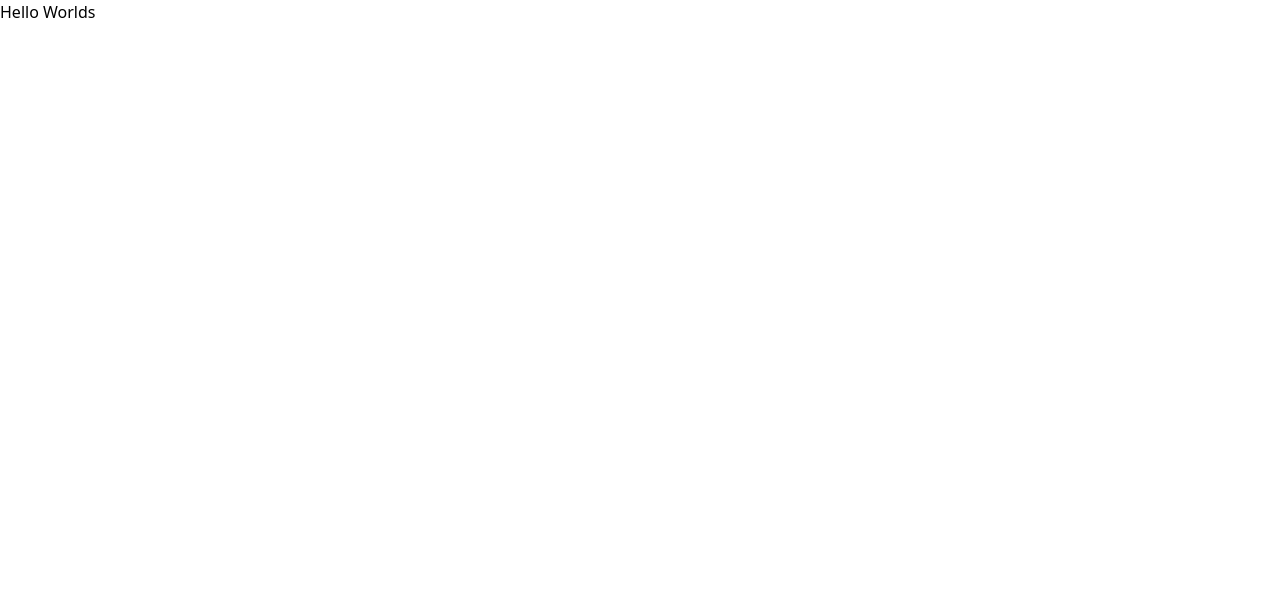
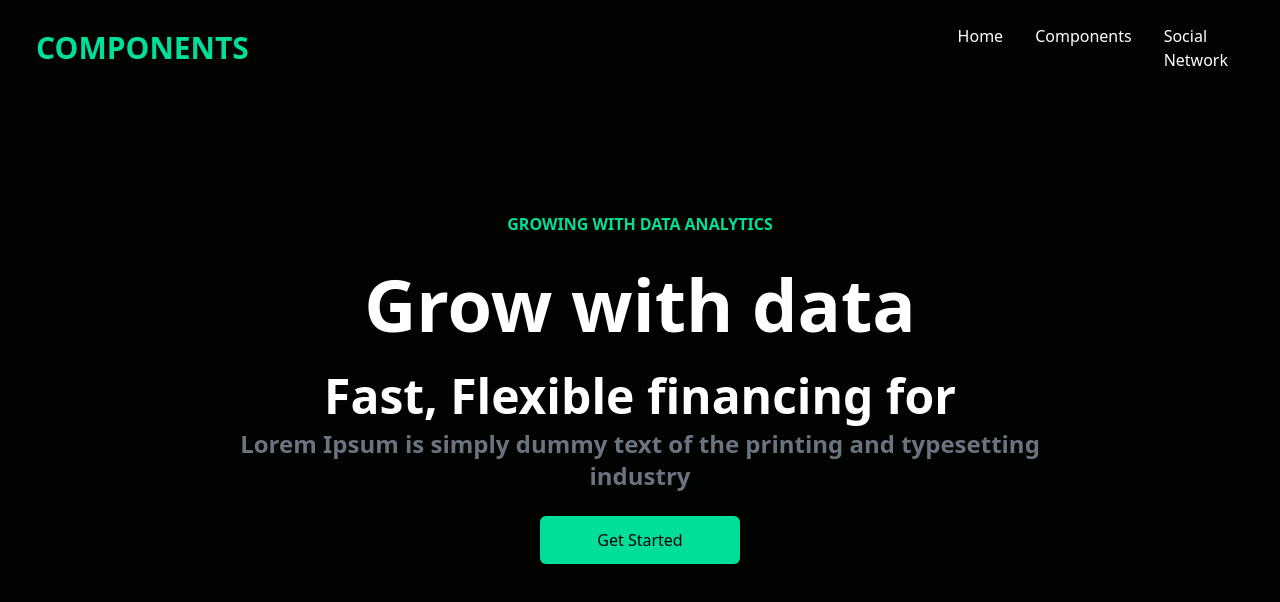
Before and after one commit to halerssonparis/my-own-components, a Next.js app: page / in a window 1280 px wide. Shown: the top 602 px of the page. Built offline with nearby package versions, Linux system fonts and the light colour scheme.

Commit message:
Created main page

```diff
--- a/package.json
+++ b/package.json
@@ -14,7 +14,8 @@
     "eslint-config-next": "13.2.4",
     "next": "13.2.4",
     "react": "18.2.0",
-    "react-dom": "18.2.0"
+    "react-dom": "18.2.0",
+    "react-icons": "^4.8.0"
   },
   "devDependencies": {
     "@types/node": "18.15.10",
--- /dev/null
+++ b/src/components/Analytics.tsx
@@ -0,0 +1,5 @@
+const Analytics = () => {
+    return <div></div>
+}
+
+export default Analytics;
--- /dev/null
+++ b/src/components/Hero.tsx
@@ -0,0 +1,17 @@
+const Hero = () => {
+	return (
+		<div className="text-white">
+			<div className=" max-w-[800px] mt-[-100px] w-full h-screen mx-auto text-center flex flex-col justify-center">
+				<p className="text-[#00df9a] font-bold p-2"> GROWING WITH DATA ANALYTICS</p>
+				<h1 className="md:text-7xl sm:text-6xl text-4xl font-bold md:py-6"> Grow with data </h1>
+				<div>
+					<p className="md:text-5xl sm:text-4xl text-xl font-bold p-2"> Fast, Flexible financing for</p>
+				</div>
+				<p className="md:text-2xl text-xl font-bold text-gray-500"> Lorem Ipsum is simply dummy text of the printing and typesetting industry</p>
+				<button className="bg-[#00df9a] w-[200px] rounded-md font-medium my-6 mx-auto py-3 text-black"> Get Started </button>
+			</div>
+		</div>
+	)
+}
+
+export default Hero;
--- /dev/null
+++ b/src/components/Navbar.tsx
@@ -0,0 +1,32 @@
+import { useState } from 'react'
+import {AiOutlineClose, AiOutlineMenu} from 'react-icons/ai'
+
+export default function Navbar() {
+  const [nav, setNav] = useState(false);
+
+  const handleNav = () => {
+    setNav(!nav);
+  }
+
+  return (
+    <div className="flex justify-between items-center h-24 max-w-[1240px] mx-auto px-4 text-white">
+      <h1 className="w-full text-3xl font-bold text-[#00df9a]"> COMPONENTS </h1>
+      <ul className="hidden md:flex">
+        <li className="p-4"> Home </li>
+        <li className="p-4"> Components </li>
+        <li className="p-4"> Social Network </li>
+      </ul>
+      <div onClick={handleNav} className="block md:hidden">
+        { !nav ? <AiOutlineMenu size={20}/> : <AiOutlineClose size={20}/>}
+      </div>
+      <div className={nav ? "fixed left-0 top-0 w-[60%] h-full border-r border-r-gray-900 bg-[#000300] ease-in-out duration-150" : "fixed left-[-100%]"}>
+        <h1 className="w-full text-3xl font-bold text-[#00df9a] m-4"> Home </h1>
+        <ul className='p-4 uppercase'>
+          <li className="p-4 border-b border-x-gray-600"> Home </li>
+          <li className="p-4 border-b border-x-gray-600"> Components </li>
+          <li className="p-4 border-b border-x-gray-600"> Social Network </li>
+        </ul>
+      </div>
+    </div>
+  )
+}
--- a/src/pages/index.tsx
+++ b/src/pages/index.tsx
@@ -1,9 +1,13 @@
+import Analytics from "../components/Analytics";
+import Hero from "../components/Hero";
+import Navbar from "../components/Navbar";
+
 export default function Home() {
   return (
-    <div
-      className="text-3xl font-bold underline"
-    >
-      Hello Worlds
+    <div className="">
+      <Navbar />
+      <Hero />
+      <Analytics />
     </div>
   )
 }
--- a/src/styles/globals.css
+++ b/src/styles/globals.css
@@ -1,3 +1,7 @@
 @tailwind base;
 @tailwind components;
 @tailwind utilities;
+
+body {
+    background-color: #000300;
+}
--- a/tailwind.config.js
+++ b/tailwind.config.js
@@ -1,6 +1,13 @@
 /** @type {import('tailwindcss').Config} */
 module.exports = {
-  content: [],
+  content: [
+    "./app/**/*.{js,ts,jsx,tsx}",
+    "./pages/**/*.{js,ts,jsx,tsx}",
+    "./components/**/*.{js,ts,jsx,tsx}",
+
+    // Or if using `src` directory:
+    "./src/**/*.{js,ts,jsx,tsx}",
+  ],
   theme: {
     extend: {},
   },
```
Also changed, not shown: 1 other file (tests, documents, lock files or other folders).
